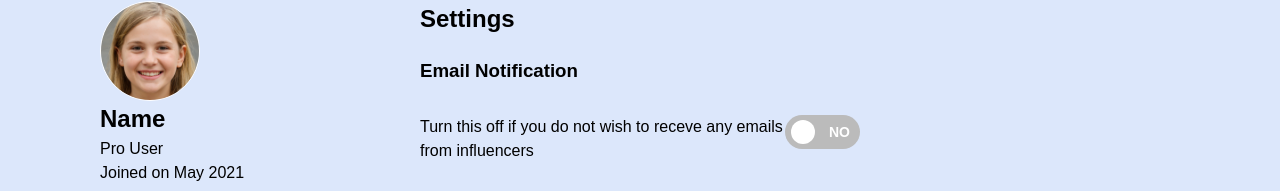
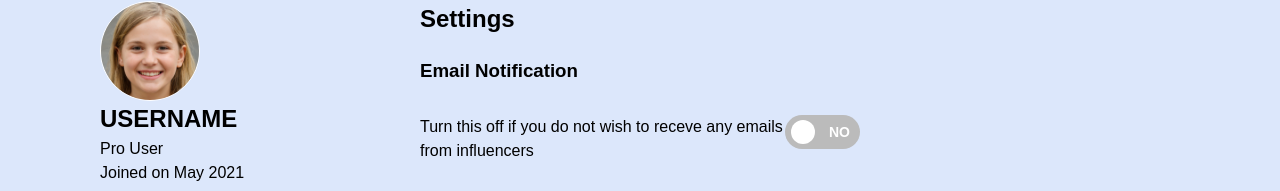
Before and after one commit to OctoPol7/InfluenSeach-by-Mars, a React (Create React App) app: page /profile in a window 1280 px wide. Shown: the part 99-290 px from the top of the page. Built offline with nearby package versions, Linux system fonts and the light colour scheme.

Commit message:
add: show username on profilesetting page

```diff
--- a/src/App.js
+++ b/src/App.js
@@ -108,7 +108,7 @@ const App = (props) => {
         <ProfileSetting />
       </Route> */}
       <Route path="/profile" exact={true}>
-        <ProfileSetting />
+        <ProfileSetting userData={userData} />
       </Route>
     </div>
   );
--- a/src/ProfileSetting/UserDetails.js
+++ b/src/ProfileSetting/UserDetails.js
@@ -4,7 +4,7 @@ import React from 'react'
 const UserDetails = props => {
     return<>
         <div className='user-details'>
-        <h2>Name </h2>
+        <h2>{props.userData ? props.userData.userName : "USERNAME"}</h2>
         <p>Pro User</p>
         <p>Joined on May 2021</p>
         </div>
```
